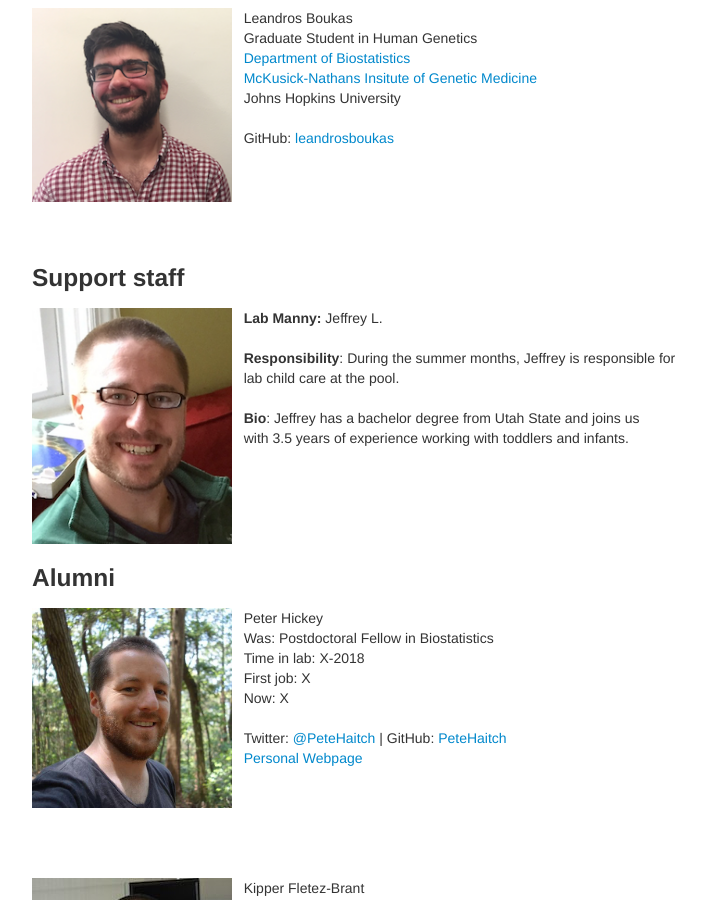
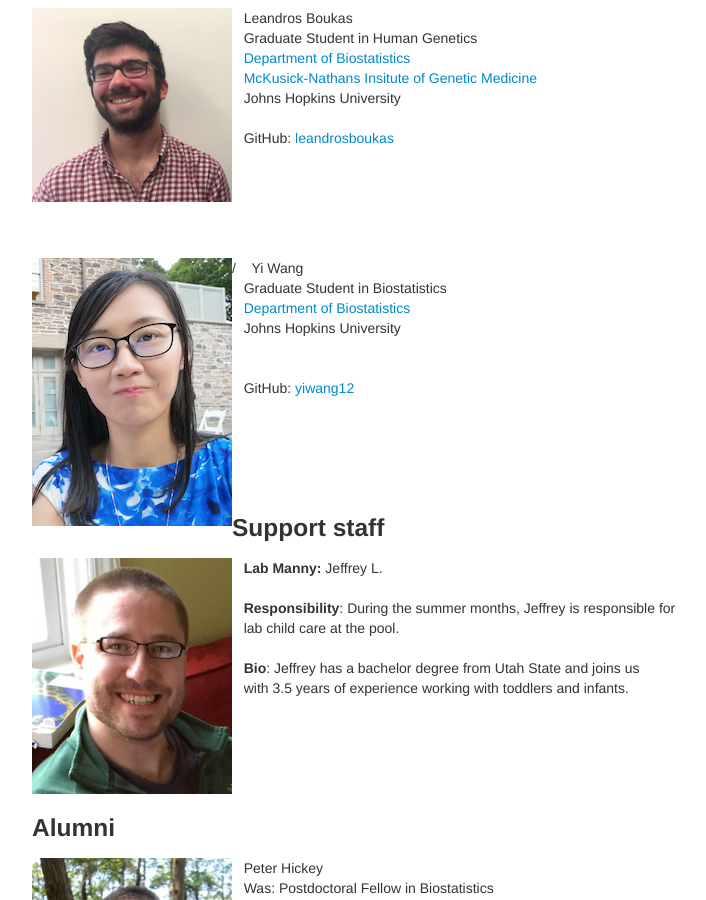
Before and after one commit to hansenlab/hansenlab.github.io, a Jekyll site: the page built from 01-people.md, in a window 1280 px wide and 900 px high, scrolled down 324 px. Shown: the whole window, without its empty margins (258-964 px from the left). Built offline with Jekyll 4.4.1, drawn with Linux system fonts in a browser that asks for light colours.

Commit message:
added Yi

```diff
--- a/01-people.md
+++ b/01-people.md
@@ -18,8 +18,6 @@ GitHub: [kasperdanielhansen](https://github.com/kasperdanielhansen)
 &nbsp;&nbsp;&nbsp;[Contact](index.html) | [CV](files/hansen_cv.pdf)
 <br>
 
-
-
 <img alt="Leandros Boukas" align="left" src="media/people/lboukas.png" width="200" height="200"/>
 &nbsp;&nbsp;&nbsp;Leandros Boukas
 &nbsp;&nbsp;&nbsp;Graduate Student in Human Genetics
@@ -29,6 +27,17 @@ GitHub: [kasperdanielhansen](https://github.com/kasperdanielhansen)
 <br>
 &nbsp;&nbsp;&nbsp;GitHub: [leandrosboukas](https://github.com/leandrosboukas)
 <br><br><br><br><br>
+
+<img alt="Yi Wang" align="left" src="media/people/yiwang.png">/
+&nbsp;&nbsp;&nbsp;Yi Wang
+&nbsp;&nbsp;&nbsp;Graduate Student in Biostatistics
+&nbsp;&nbsp;&nbsp;[Department of Biostatistics](http://www.biostat.jhsph.edu)
+&nbsp;&nbsp;&nbsp;Johns Hopkins University
+<br>
+<br>
+&nbsp;&nbsp;&nbsp;GitHub: [yiwang12](https://github.com/yiwang12)
+<br><br><br><br><br>
+
 
 ### Support staff
 
```
Also changed, not shown: media/people/yiwang.png (added).
